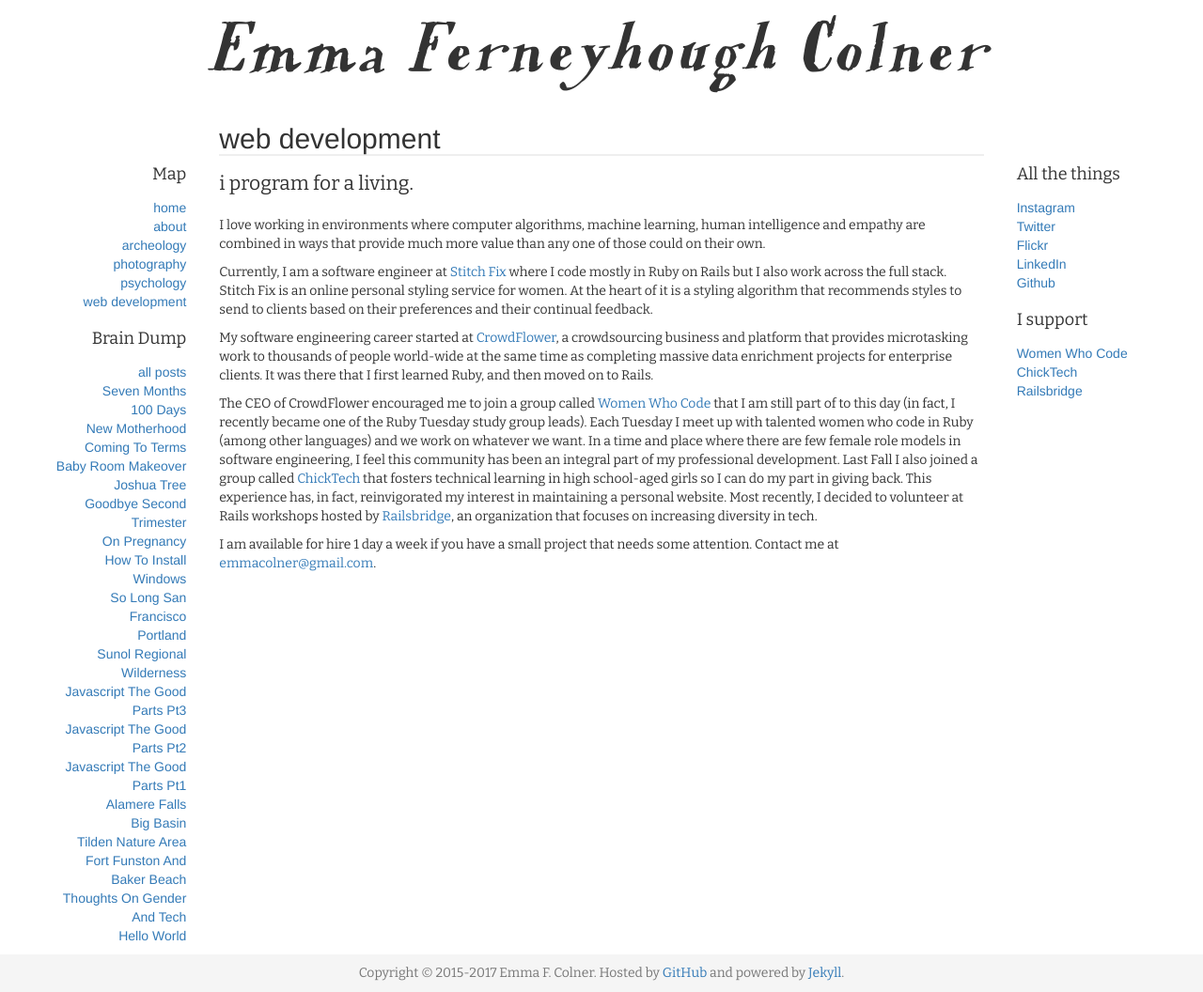
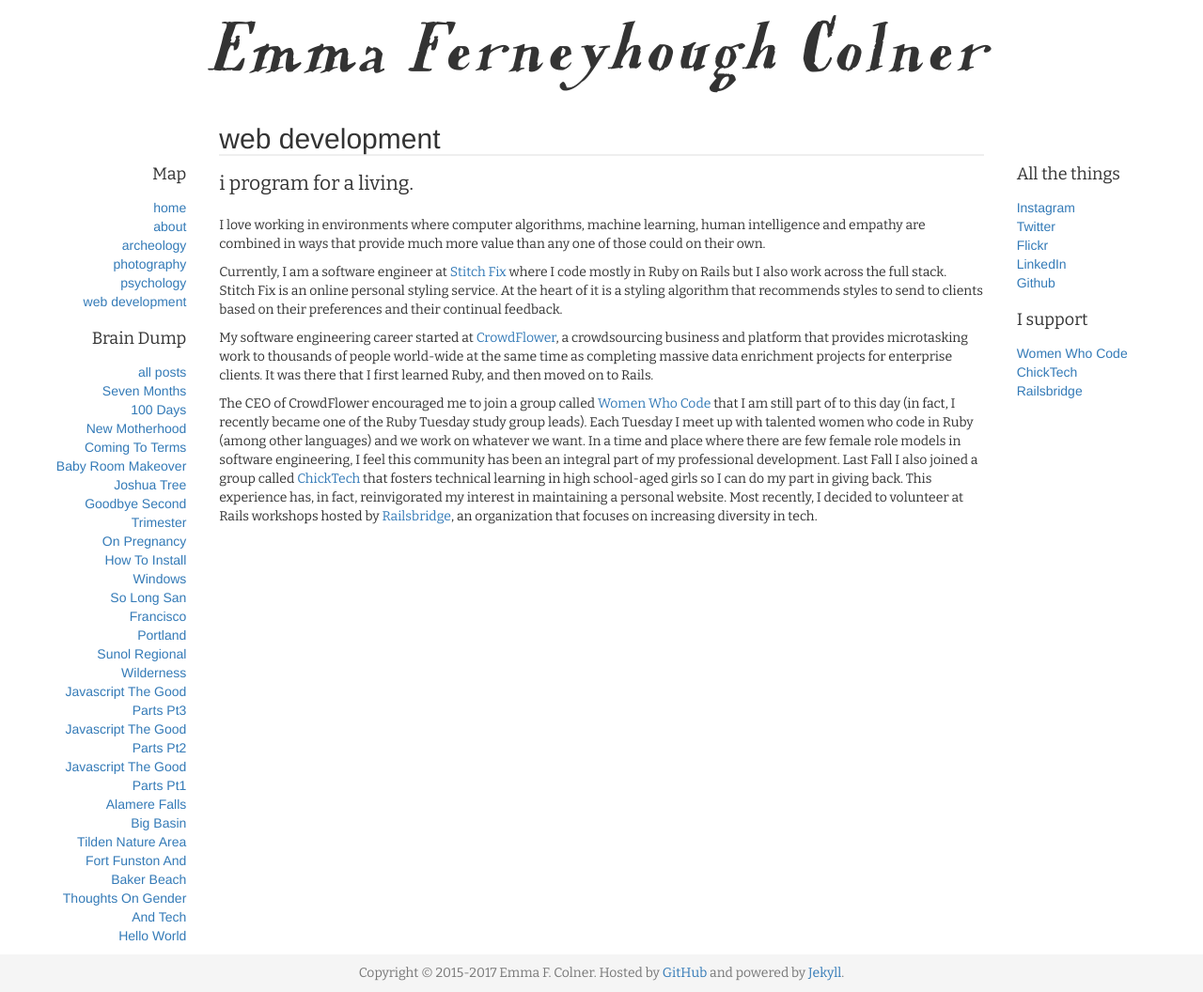
Before and after one commit to emmafern/emmafern.github.io, a Jekyll site: the page built from web_dev/index.html, in a window 1280 px wide. Shown: the whole page at 94% size. Built offline with Jekyll 4.4.1, drawn with Linux system fonts in a browser that asks for light colours.

Commit message:
update web_dev

```diff
--- a/web_dev/index.html
+++ b/web_dev/index.html
@@ -7,10 +7,8 @@ title: web development
 
 <p>I love working in environments where computer algorithms, machine learning, human intelligence and empathy are combined in ways that provide much more value than any one of those could on their own.</p>
 
-<p>Currently, I am a software engineer at <a href="http://www.stitchfix.com">Stitch Fix</a> where I code mostly in Ruby on Rails but I also work across the full stack. Stitch Fix is an online personal styling service for women. At the heart of it is a styling algorithm that recommends styles to send to clients based on their preferences and their continual feedback.</p>
+<p>Currently, I am a software engineer at <a href="http://www.stitchfix.com">Stitch Fix</a> where I code mostly in Ruby on Rails but I also work across the full stack. Stitch Fix is an online personal styling service. At the heart of it is a styling algorithm that recommends styles to send to clients based on their preferences and their continual feedback.</p>
 
 <p>My software engineering career started at <a href="http://www.crowdflower.com">CrowdFlower</a>, a crowdsourcing business and platform that provides microtasking work to thousands of people world-wide at the same time as completing massive data enrichment projects for enterprise clients. It was there that I first learned Ruby, and then moved on to Rails.</p>
 
 <p>The CEO of CrowdFlower encouraged me to join a group called <a href="https://www.womenwhocode.com/">Women Who Code</a> that I am still part of to this day (in fact, I recently became one of the Ruby Tuesday study group leads). Each Tuesday I meet up with talented women who code in Ruby (among other languages) and we work on whatever we want. In a time and place where there are few female role models in software engineering, I feel this community has been an integral part of my professional development. Last Fall I also joined a group called <a href="http://chicktech.org/">ChickTech</a> that fosters technical learning in high school-aged girls so I can do my part in giving back. This experience has, in fact, reinvigorated my interest in maintaining a personal website. Most recently, I decided to volunteer at Rails workshops hosted by <a href="http://www.railsbridge.org/">Railsbridge</a>, an organization that focuses on increasing diversity in tech.</p>
-
-<p>I am available for hire 1 day a week if you have a small project that needs some attention. Contact me at <a href="mailto:emmacolner@gmail.com?Subject=Freelance%20Inquiry">emmacolner@gmail.com</a>.</p>
```
